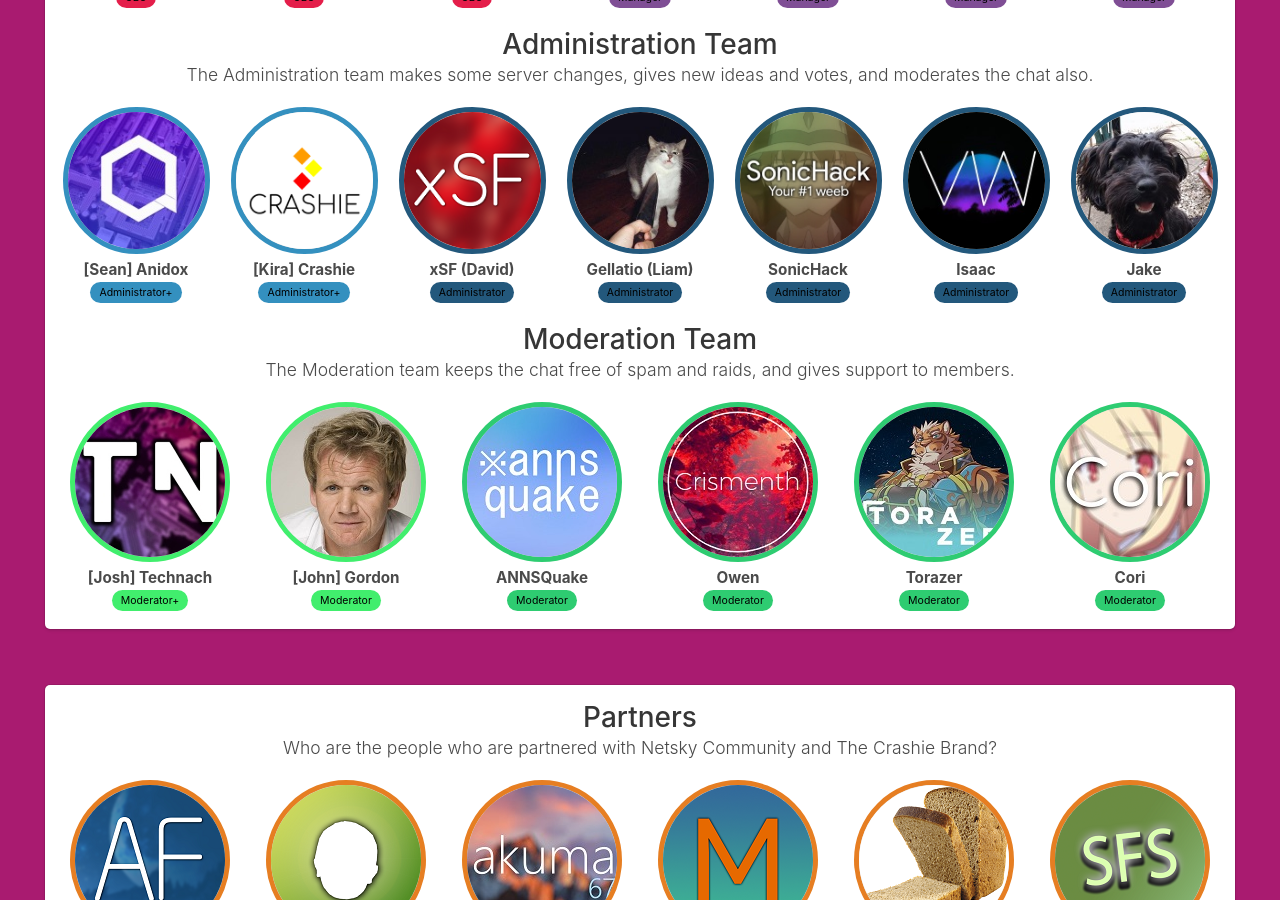
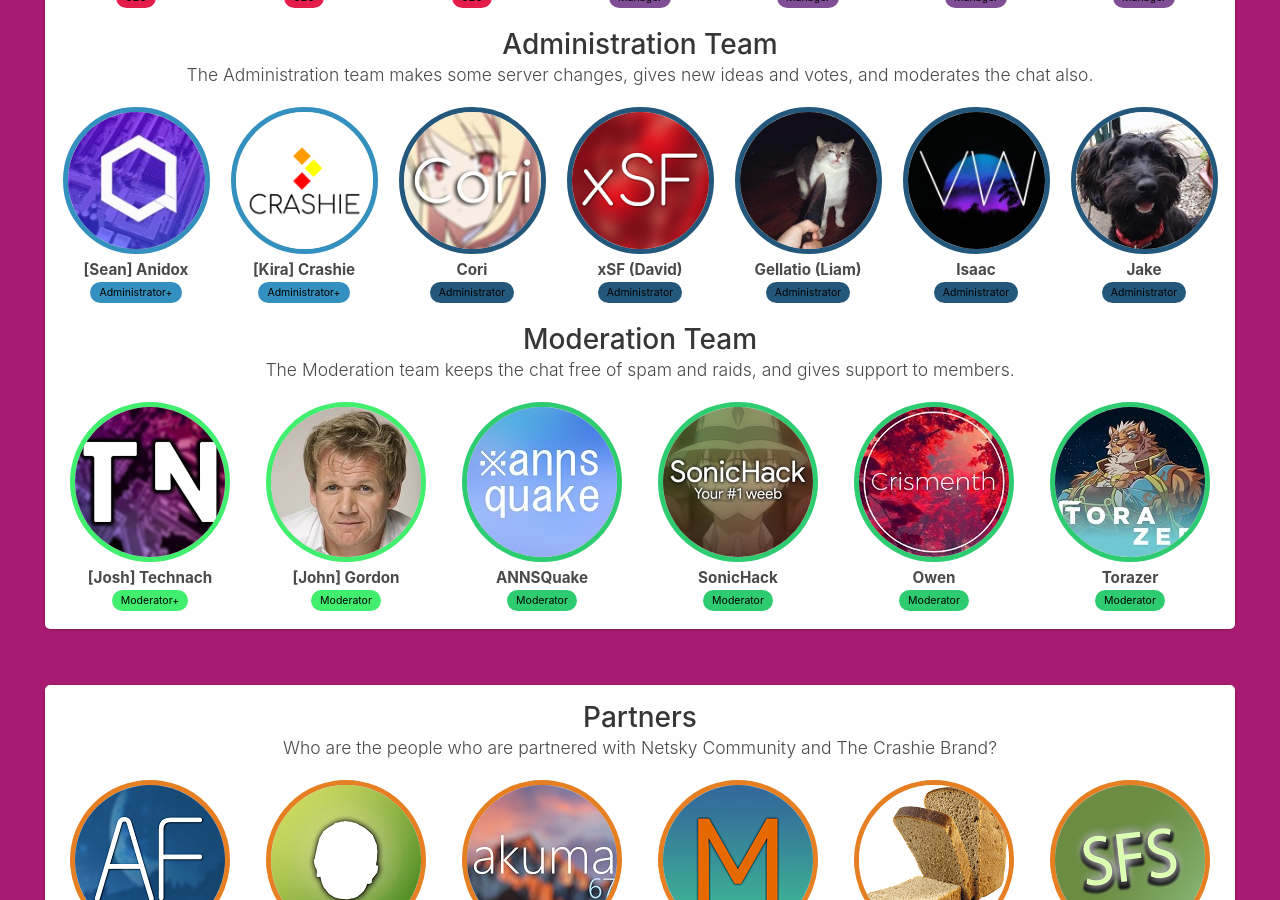
Before and after one commit to xwinbyte/NetskyWebsite, a Jekyll site: the page built from index.html, in a window 1280 px wide and 900 px high, scrolled down 1165 px. Built offline with Jekyll 4.4.1, drawn with Linux system fonts in a browser that asks for light colours; nearby versions of some CDN libraries.

Commit message:
Update index.html

```diff
--- a/index.html
+++ b/index.html
@@ -60,6 +60,10 @@ layout: page
 						<h3>[Kira] Crashie</h3><span class="tag is-adminplus">Administrator+</span>
 					</div>
 					<div class="column">
+						<a href="https://twitter.com/WindowsWorldYT" rel="noopener noreferrer" target="_blank"><img class="someone admin" src="/img/staff/cori.jpg"></a>
+						<h3>Cori</h3><span class="tag is-admin">Administrator</span>
+					</div>
+					<div class="column">
 						<a href="http://xsolidfigure.ga" rel="noopener noreferrer" target="_blank"><img class="someone admin" src="/img/staff/xsf.png"></a>
 						<h3>xSF (David)</h3><span class="tag is-admin">Administrator</span>
 					</div>
@@ -67,10 +71,7 @@ layout: page
 						<a href="https://liam.ovh/" rel="noopener noreferrer" target="_blank"><img class="someone admin" src="/img/staff/gellatio.jpg"></a>
 						<h3>Gellatio (Liam)</h3><span class="tag is-admin">Administrator</span>
 					</div>
-					<div class="column">
-						<a href="https://twitter.com/SonicHackYT" rel="noopener noreferrer" target="_blank"><img class="someone admin" src="/img/staff/sonichack.jpg"></a>
-						<h3>SonicHack</h3><span class="tag is-admin">Administrator</span>
-					</div>
+
 					<div class="column">
 						<a href="http://vaporwave.ga/" rel="noopener noreferrer" target="_blank"><img class="someone admin" src="/img/staff/vaporwave.jpg"></a>
 						<h3>Isaac</h3><span class="tag is-admin">Administrator</span>
@@ -96,7 +97,10 @@ layout: page
 						<a href="https://youtube.com/ANNSQuake" rel="noopener noreferrer" target="_blank"><img class="someone mod" src="/img/staff/annsquake.jpg"></a>
 						<h3>ANNSQuake</h3><span class="tag is-mod">Moderator</span>
 					</div>
-
+					<div class="column">
+						<a href="https://twitter.com/SonicHackYT" rel="noopener noreferrer" target="_blank"><img class="someone mod" src="/img/staff/sonichack.jpg"></a>
+						<h3>SonicHack</h3><span class="tag is-mod">Moderator</span>
+					</div>
 					<div class="column">
 						<a href="https://www.youtube.com/channel/UCR6HMayY3uKeznb8fepPMaA" rel="noopener noreferrer" target="_blank"><img class="someone mod" src="/img/staff/owen.jpg"></a>
 						<h3>Owen</h3><span class="tag is-mod">Moderator</span>
@@ -105,10 +109,7 @@ layout: page
 						<a href="https://twitter.com/TorazerYT" rel="noopener noreferrer" target="_blank"><img class="someone mod" src="/img/staff/torazer.jpg"></a>
 						<h3>Torazer</h3><span class="tag is-mod">Moderator</span>
 					</div>
-					<div class="column">
-						<a href="https://twitter.com/WindowsWorldYT" rel="noopener noreferrer" target="_blank"><img class="someone mod" src="/img/staff/cori.jpg"></a>
-						<h3>Cori</h3><span class="tag is-mod">Moderator</span>
-					</div>
+
 				</div>
 			</div>
 			<div id="content-inner">
```
